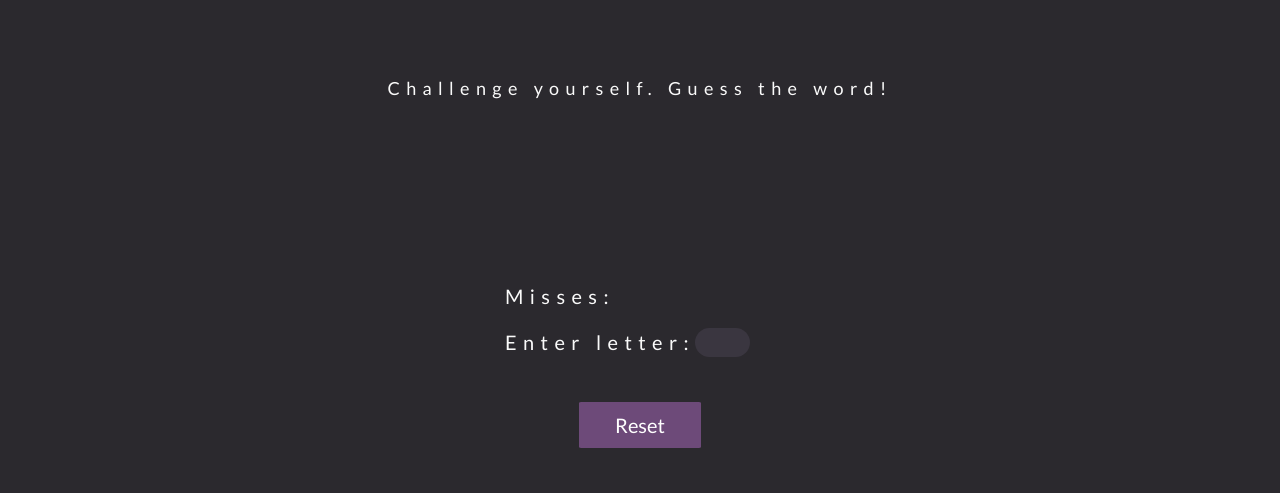
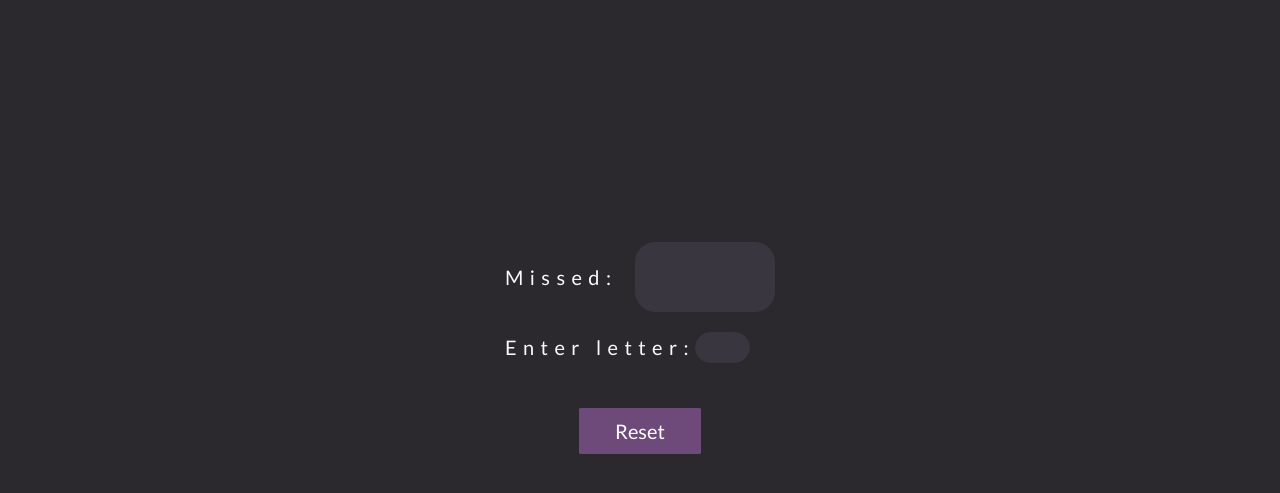
Before and after one commit to volyaosi/hangman_game, a plain HTML site: page index.html in a window 1280 px wide. Shown: the part 131-624 px from the top of the page. Drawn offline with Linux system fonts and the light colour scheme; no server answers.

Commit message:
Changes: 1. Moved intro message from general screen - now it appears for 1.6s and then fade-out, after this the playboard displays. 2.Added container for missed letters

```diff
--- a/index.html
+++ b/index.html
@@ -15,12 +15,14 @@
     <body>
         <h1>Hangman</h1>
         <section class="container">
-            <p class='intro'>Challenge yourself. Guess the word!</p>
+            <div id="guesses"></div>
             <div id="puzzle" class="puzzle"></div>
 
             <div class="playboard-container">
-                <div id="guesses"></div>
-                <div id="incorrectLetters">Misses: </div>
+                <div class="missed-letters-wrapper">
+                    <span>Missed: </span>
+                    <div class="missed-letters-list"></div>
+                </div>
                 <div class="user-input">
                     <label for="guessLetter">Enter letter:</label><input type="text" name="guessLetter">
                 </div>
--- a/js/app.js
+++ b/js/app.js
@@ -1,6 +1,6 @@
 const puzzleEl = document.querySelector('#puzzle');
 const guessesEl = document.querySelector('#guesses');
-const mistakesEl = document.querySelector('#incorrectLetters');
+const mistakesEl = document.querySelector('.missed-letters-list');
 const userInput = document.querySelector('input');
 let game;
 
@@ -13,7 +13,7 @@ window.addEventListener('keypress', (e) => {
 const render = () => {
     puzzleEl.innerHTML = '';
     guessesEl.textContent = game.statusMessage;
-    mistakesEl.innerHTML = `Missed: ${game.incorrectLetters.join(" ")} `;
+    mistakesEl.innerHTML = game.incorrectLetters.join(" ");
     userInput.value = '';
 
     game.puzzle.split('').forEach((letter) => {
--- a/style/style.css
+++ b/style/style.css
@@ -8,7 +8,7 @@ body {
     background: #2B292E;
     color: #fafafa;
     font-family: 'Lato', Arial, sans-serif;
-    min-height: 100vh;
+    height: 100vh;
 }
 
 h1 {
@@ -31,21 +31,40 @@ h1 {
     margin: 0 auto;
     padding-top: 80px;
     text-align: center;
+    position: relative;
+}
+.container::before {
+    content: 'Challenge yourself. Guess the word!';
+    top: 150px;
+    left: 0;
+    width: 100%;
+    height: 100%;
+    position: absolute;
+    animation: fade-out 1s ease-out 1.6s both;
+    font-size: 22px;
+    letter-spacing: 0.4rem;
 }
 
-.intro {
+div {
+    margin-bottom: 20px;
+    letter-spacing: 0.4rem;
+}
+
+div, button {
+    animation: scale-in-center 0.5s cubic-bezier(0.250, 0.460, 0.450, 0.940) 3s both;
+}
+
+#guesses {
     font-size: 18px;
     padding-bottom: 70px;
-
-}
-.playboard-container {
-    width: 300px;
-    text-align: left;
-    padding: 5px 15px;
 }
 
+.puzzle {
+    display: flex;
+    margin-bottom: 70px;
+}
 
-span {
+.puzzle span {
     border-bottom: 1px solid #534f59;
     display: inline-block;
     font-size: 30px;
@@ -57,32 +76,47 @@ span {
     width: 30px;
 }
 
+.playboard-container {
+    width: 300px;
+    text-align: left;
+    padding: 5px 15px;
+}
+
+.missed-letters-wrapper {
+    display: flex;
+    align-items: center;
+    justify-content: space-between;
+}
+
 .user-input {
     display: flex;
     align-items: center;
 }
 
-.user-input input {
+.user-input input, .missed-letters-list {
     width: 55px;
     line-height: 1.8rem;
     border-radius: 20px;
     color: #FFF;
     background: #3a3640;
-    border: none;
+    border: #3a3640 1px solid;
     outline: none;
-    /* padding-left: 20px; */
     text-align: center;
     font-size: 20px;
 }
 
-div, p {
-    margin-bottom: 20px;
-    letter-spacing: 0.4rem;
+.missed-letters-list {
+    padding: 7px 12px;
+    text-align: center;
+    width: 140px;
+    height: 70px;
+    letter-spacing: 0.15rem;
+    margin: 0;
 }
 
-.puzzle {
-    display: flex;
-    margin-bottom: 70px;
+.user-input input:focus {
+    border: #6d4a79 1px solid;
+    background: #4b4553;
 }
 
 .button {
@@ -103,7 +137,7 @@ div, p {
     color: #e0dbe8f7;
 }
 
-
+/* styles for tablets and smartphones */
 @media (max-height: 768px) {
     h1 {
         padding-top: 30px;
@@ -142,3 +176,26 @@ div, p {
         margin-bottom: 50px;
     }
 }
+
+/*animation */
+@keyframes scale-in-center {
+    0% {
+        transform: scale(0);
+        opacity: 1;
+    }
+    100% {
+        transform: scale(1);
+        opacity: 1;
+    }
+  }
+
+  @keyframes fade-out {
+    0% {
+      opacity: 1;
+      height: 200px;
+    }
+    100% {
+      opacity: 0;
+      height: 0%
+    }
+  }
```
